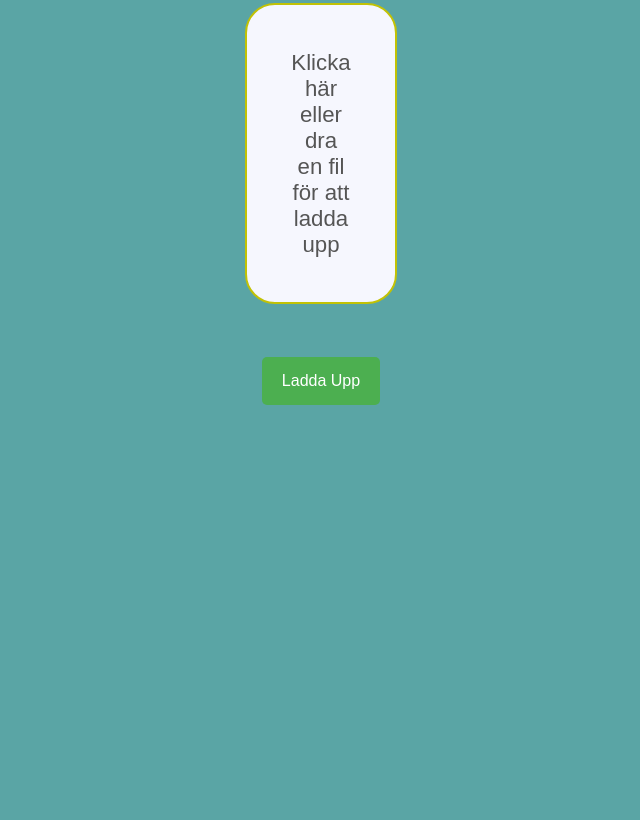
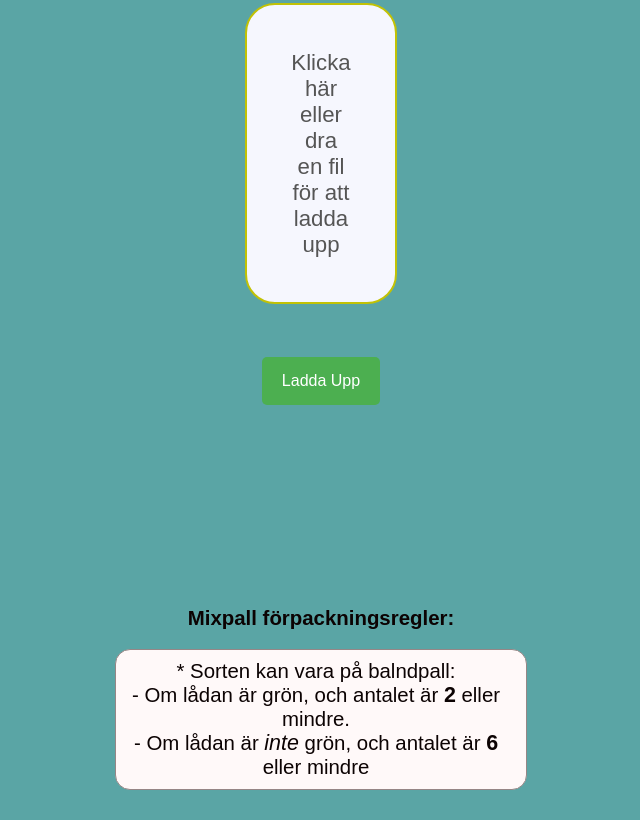
Before and after one commit to Quazar01/Palletize-JS, a plain HTML site: page index.html in a window 1280 px wide. Shown: the part 318-1138 px from the top of the page, without its empty margins (319-959 px from the left). Before the commit the page ends 800 px from the top, so only its background shows below. Drawn offline with Linux system fonts and the light colour scheme.

Commit message:
Add mix pall packign rules on the main page

```diff
--- a/app.js
+++ b/app.js
@@ -938,7 +938,9 @@ function formSkvettPall(mixProducts) {
 
 
 
+
 // Combine the skvett pallets in the Branch-and-Bound approach, and put them in the comboPalls list.
+
 function combinePallets(pallets, maxSum) {
   pallets.sort((a, b) => b.getHeight() - a.getHeight());
 
--- a/index.html
+++ b/index.html
@@ -42,6 +42,11 @@
         <input type="file" id="excelFile" accept=".xlsx, .xls" style="display: none;" onchange="updateDropZoneWithFileName()">
 
         <button type="submit" onclick="document.getElementById('excelForm').style.display = 'none';">Ladda Upp</button>
+        <p id="mix-pall-regler"><b> Mixpall förpackningsregler: </b><br>
+            <ul>
+                <li>* Sorten kan vara på balndpall: <br> - Om lådan är grön, och antalet är <b class="mix-pall-regler-specs">2</b> eller mindre. <br> - Om lådan är <i class="mix-pall-regler-specs">inte</i> grön, och antalet är <b class="mix-pall-regler-specs">6</b> eller mindre </li>
+            </ul>
+        </p>
     </form>
 
 
--- a/style.css
+++ b/style.css
@@ -92,7 +92,7 @@
   }
 
   .kundAndDate {
-    font-size: 1.2em;
+    font-size: 1.2em !important;
     display: inline-flex;
     justify-content: center;
     align-items: center;
@@ -380,6 +380,14 @@ li {
   padding-right: 20px;
 }
 
+#mix-pall-regler {
+  padding-top: 9em;
+}
+.mix-pall-regler-specs {
+  background-color: #fff9f9;
+
+}
+
 
 @media screen and (min-width: 1200px) {
   ul {
```
